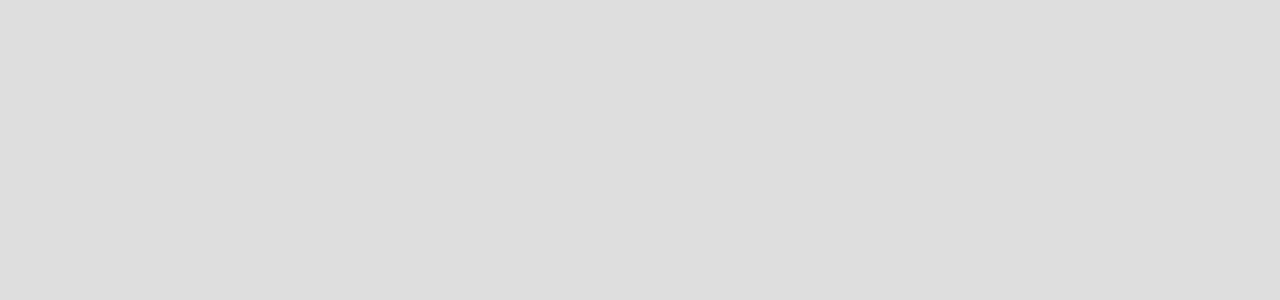
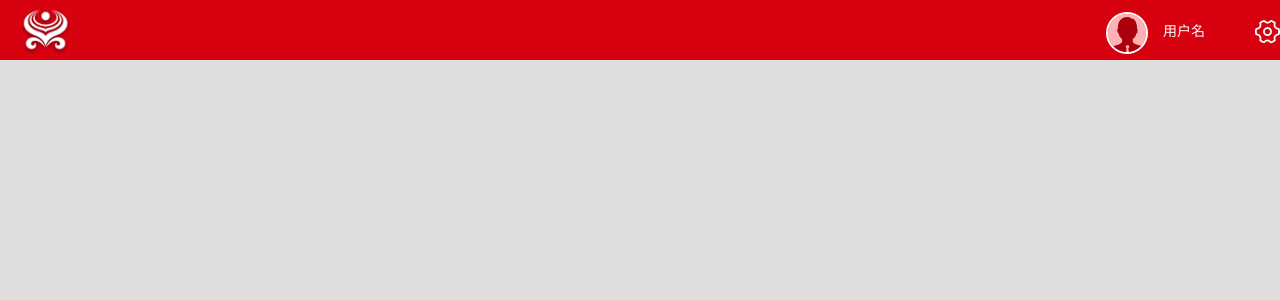
Before and after one commit to guojs-github/vue-web, a Vue app: page /#/Home in a window 1280 px wide. Shown: the top 300 px of the page. Built offline with nearby package versions, Linux system fonts and the light colour scheme.

Commit message:
2019.7.1 引入主显示页面

```diff
--- /dev/null
+++ b/src/components/Home/Header.less
@@ -0,0 +1,43 @@
+/*
+  Home page header style
+*/
+@import '../../assets/styles/constants';
+@import './HomeConstants';
+
+.header {
+	width: 100%;
+	height: @header-height;
+	background-color: @color-red;
+	justify-content: space-between;
+
+	& > .left {
+		height: 60px;
+		line-height: 60px;
+
+		.logo > img {
+			margin-left: 20px;
+			width: 50px;
+		}
+
+		.title {
+			margin-left: 25px;
+		}
+	}
+
+	& > .right {
+		justify-content: flex-end;
+		height: 60px;
+		line-height: 60px;
+
+		& > .user {
+			margin-right: 50px;
+			div + div {
+				margin-left: 15px;
+			}
+		}
+
+		& > .settings {
+			margin-right: 20px;
+		}
+	}
+}
--- /dev/null
+++ b/src/components/Home/Header.vue
@@ -0,0 +1,44 @@
+<template>
+	<div class='header -row'>
+		<div class='-left left'>
+			<div class='-left -image logo'>
+				<img src='../../assets/images/logo.png'/>
+			</div>
+			<div class='-text-size-big -text-white -left title'>
+				<!--{{ $t('title') }}-->
+			</div>
+		</div>
+		<div class='-right right'>
+			<div class='-inline user'>
+				<div class='-image icon'>
+					<img :src='user.headPortrait'/>
+				</div>
+				<div class='-text-size-normal -text-white -inline text'>
+					{{ user.name }}
+				</div>
+			</div>
+			<div class='-image settings'>
+				<img src='../../assets/images/settings.png'/>
+			</div>
+		</div>
+	</div>
+</template>
+
+<script>
+export default {
+	name: 'Header',
+
+	data() {
+		return {
+			user: {
+				name: '用户名',
+				headPortrait: '../../static/images/head-portrait-default.png'
+			}
+		};
+	}
+};
+</script>
+
+<style scoped src='./Header.less' lang='less'/>
+<style scoped>
+</style>
--- /dev/null
+++ b/src/components/Home/Home.less
@@ -0,0 +1,19 @@
+/*
+  Home style
+*/
+@import '../../assets/styles/constants';
+@import './HomeConstants';
+
+.home {
+	& > .top {
+		width: 100%;
+		height: @header-height;
+		overflow: hidden;
+	}
+
+	& > .bottom {
+		justify-content: flex-start;
+
+		width: 100%;
+	}
+}
--- /dev/null
+++ b/src/components/Home/Home.vue
@@ -0,0 +1,37 @@
+<template>
+	<div class='-background -full-screen -min-view-size -flex-column home'>
+		<div class='top'>
+			<Header/>
+		</div>
+	</div>
+</template>
+
+<script>
+import Header from '@/components/Home/Header';
+export default {
+	name: 'Home',
+
+	components: {
+		Header
+	},
+
+	data() {
+		return {
+			contentStatus: 'expanded'
+		};
+	},
+
+	created() {
+		console.log('Home created');
+		// this.$title('海航控股精益供应链管理系统');
+	},
+
+	methods: {
+		/*************************/
+	}
+};
+</script>
+
+<style scoped src='./Home.less' lang='less'/>
+<style scoped>
+</style>
--- /dev/null
+++ b/src/components/Home/HomeConstants.less
@@ -0,0 +1,10 @@
+/*
+  Home page constants
+*/
+
+@header-height: 60px;
+@side-bar-width-shrinked: 50px;
+@side-bar-width-expanded: 180px;
+@content-padding: 5px;
+@content-tabs-height: 30px;
+@content-tab-padding: 5px;
--- a/src/components/Login/Login.vue
+++ b/src/components/Login/Login.vue
@@ -60,7 +60,13 @@ export default {
 				console.log('Login success');
 
 				if (data.code === 0) {
-					message.error(_this, '登录请求成功');
+					// token
+					// localStorage.setItem('token', data.token);
+
+					_this.$router.push({
+						path: '/Home',
+						name: 'Home'
+					});
 				} else {
 					message.error(_this, '登录请求失败');
 				}
--- a/src/router/index.js
+++ b/src/router/index.js
@@ -1,6 +1,7 @@
 import Vue from 'vue'
 import Router from 'vue-router'
 import Login from '@/components/Login/Login';
+import Home from '@/components/Home/Home';
 
 Vue.use(Router)
 
@@ -9,5 +10,9 @@ export default new Router({
 		path: '/',
 		name: 'Login',
 		component: Login
+	}, {
+		path: '/Home',
+		name: 'Home',
+		component: Home
 	}]
 })
```
Also changed, not shown: static/images/head-portrait-default.png (added), static/images/home-page-topic-sample.jpg (added).
